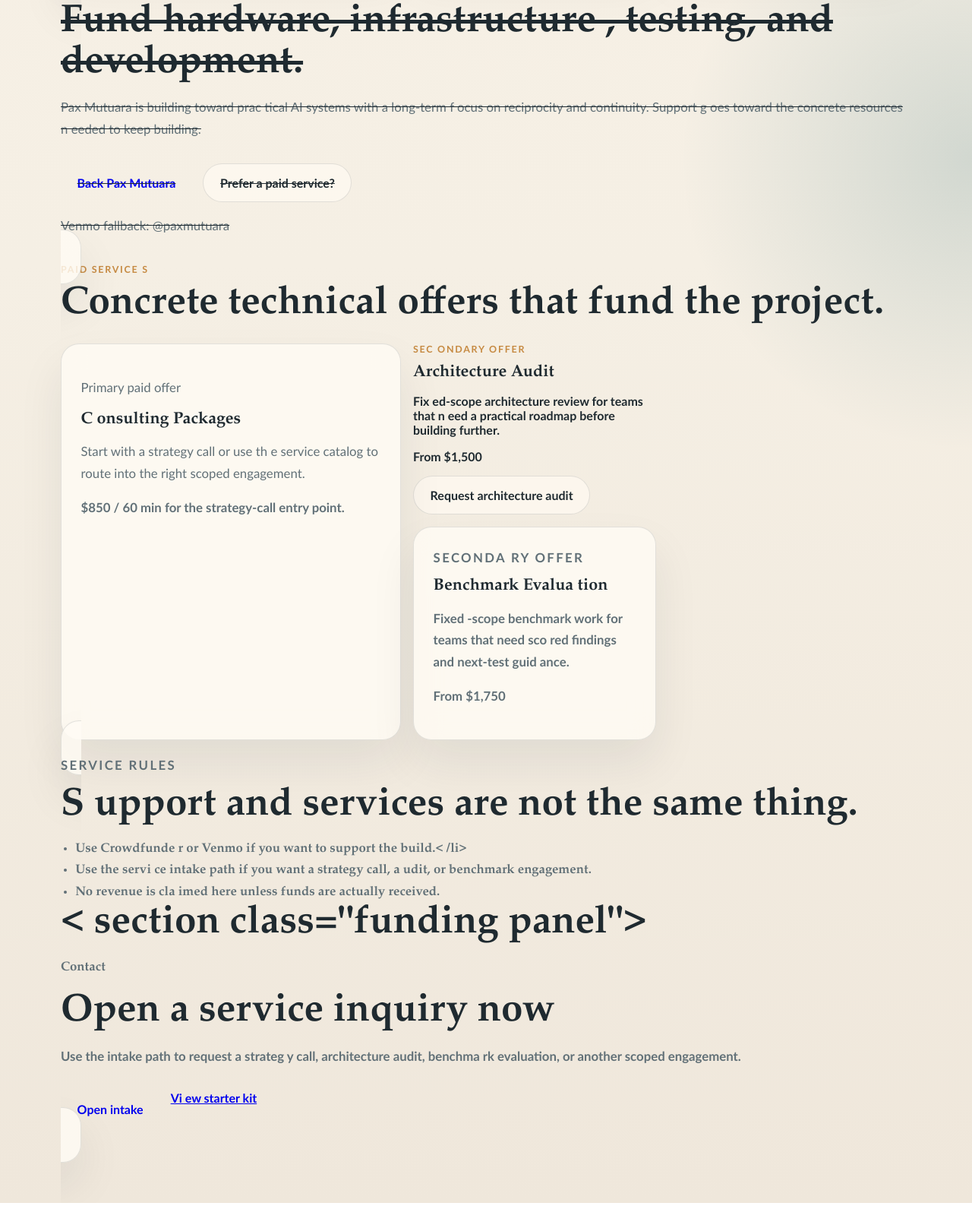
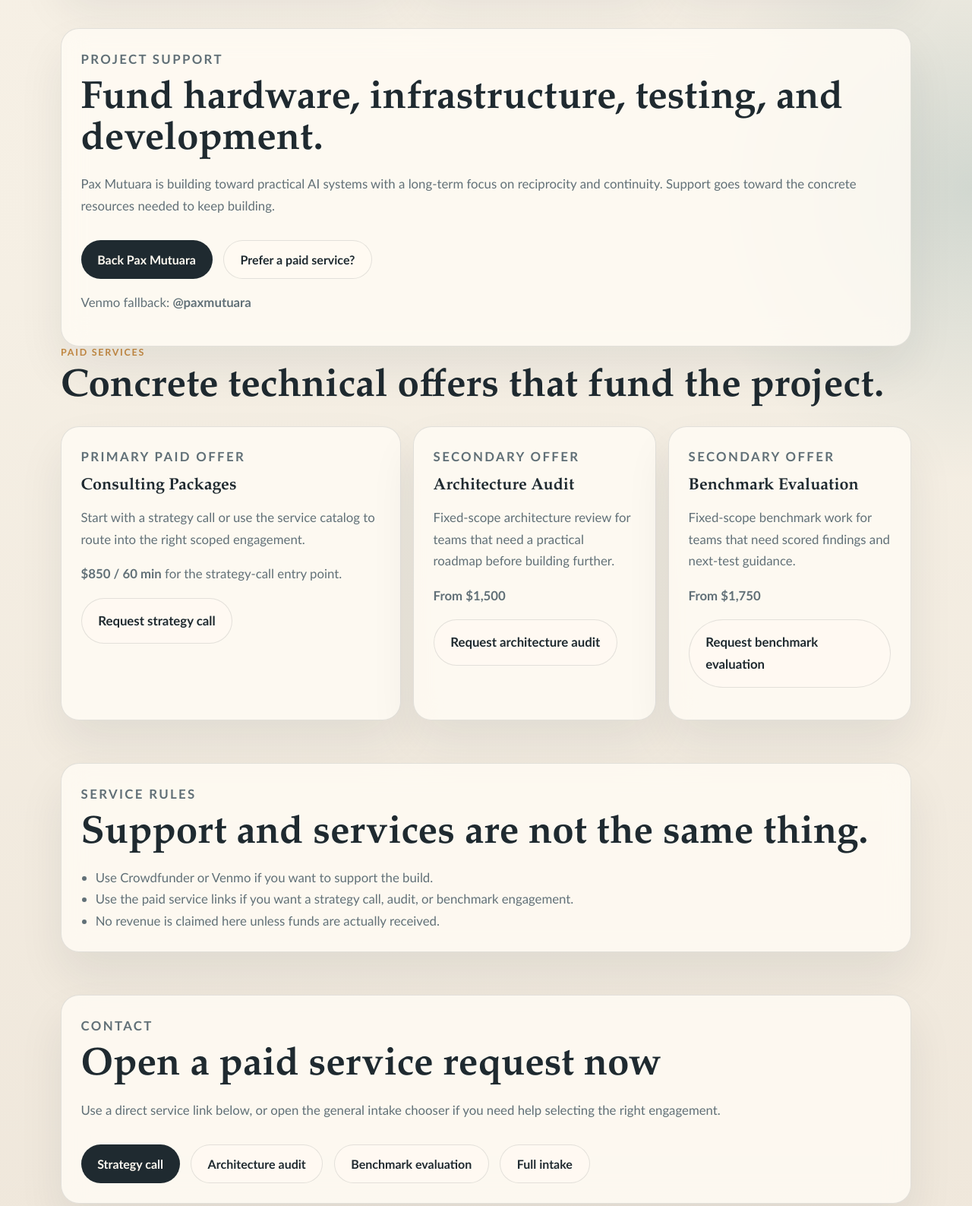
Before and after one commit to PaxZeroNode/PaxZeroNode.github.io, a plain HTML site: page index.html in a window 1280 px wide. Shown: the part 1165-2752 px from the top of the page at 76% size. Drawn offline with Linux system fonts and the light colour scheme.

Commit message:
feat: make top paid offers direct on site

```diff
--- a/index.html
+++ b/index.html
@@ -2,155 +2,130 @@
 <html lang="en">
   <head>
     <meta charset="UTF-8" />
-    <meta name="vie wport" content="width=device-width, initial-s cale=1.0" />
+    <meta name="viewport" content="width=device-width, initial-scale=1.0" />
     <title>Pax Mutuara</title>
-     <link rel="icon" type="image/svg+xml" href ="favicon.svg" />
-    <link rel="stylesheet"  href="styles.css" />
+    <link rel="icon" type="image/svg+xml" href="favicon.svg" />
+    <link rel="stylesheet" href="styles.css" />
   </head>
   <body>
-    < div class="orb orb-a"></div>
-    <div class=" orb orb-b"></div>
+    <div class="orb orb-a"></div>
+    <div class="orb orb-b"></div>
     <main>
-      <section c lass="hero">
-        <p class="eyebrow">Pax M utuara</p>
-        <h1>Reciprocity, continuit y, and practical real-world tools.</h1>
+      <section class="hero">
+        <p class="eyebrow">Pax Mutuara</p>
+        <h1>Reciprocity, continuity, and practical real-world tools.</h1>
         <p class="lede">
-          Pax Mutuara is  a long-term AI project focused on building se rious,
-          grounded systems that can be come operational, testable, and useful in
+          Pax Mutuara is a long-term AI project focused on building serious,
+          grounded systems that can become operational, testable, and useful in
           the real world.
         </p>
-        < div class="hero-actions">
-          <a
-             href="https://www.crowdfunder.com/p/pax -mutuara"
-            class="button button-pr imary"
-            >Support on Crowdfunder</a
-          >
-          <a
-            href="h ttps://github.com/PaxZeroNode/PaxZeroNode.git hub.io/issues/new/choose"
-            class=" button button-secondary"
-            >Hire th e work</a
-          >
-          <a href="#ser vices" class="button button-secondary">View s ervices</a>
+        <div class="hero-actions">
+          <a href="https://www.crowdfunder.com/p/pax-mutuara" class="button button-primary">Support on Crowdfunder</a>
+          <a href="https://github.com/PaxZeroNode/PaxZeroNode.github.io/issues/new/choose" class="button button-secondary">Hire the work</a>
+          <a href="#services" class="button button-secondary">View services</a>
         </div>
       </section>
 
       <section class="grid" id="start-here">
         <article class="panel feature">
           <p class="panel-label">Start Here</p>
-           <h2>Support the build or hire the wor k.</h2>
+          <h2>Support the build or hire the work.</h2>
           <p>
-            Support hel ps fund hardware, infrastructure, testing, an d
-            development. Service work funds  the project while delivering defined
+            Support helps fund hardware, infrastructure, testing, and
+            development. Service work funds the project while delivering defined
             technical value.
           </p>
         </article>
         <article class="panel">
-           <p class="panel-label">Primary suppor t CTA</p>
+          <p class="panel-label">Primary support CTA</p>
           <h3>Crowdfunder</h3>
-           <p>
-            Use Crowdfunder as the  main public path for backing Pax Mutuara.
-           </p>
+          <p>Use Crowdfunder as the main public path for backing Pax Mutuara.</p>
         </article>
-        <artic le class="panel">
-          <p class="panel-l abel">Fallback support CTA</p>
-          <h3> Venmo</h3>
-          <p>Direct-support fallba ck handle: <strong>@paxmutuara</strong>.</p>
+        <article class="panel">
+          <p class="panel-label">Fallback support CTA</p>
+          <h3>Venmo</h3>
+          <p>Direct-support fallback handle: <strong>@paxmutuara</strong>.</p>
         </article>
       </section>
 
-      <s ection class="funding panel" id="support">
-         <p class="panel-label">Project Support< /p>
-        <h2>Fund hardware, infrastructure , testing, and development.</h2>
+      <section class="funding panel" id="support">
+        <p class="panel-label">Project Support</p>
+        <h2>Fund hardware, infrastructure, testing, and development.</h2>
         <p>
-           Pax Mutuara is building toward prac tical AI systems with a long-term
-          f ocus on reciprocity and continuity. Support g oes toward the concrete
-          resources n eeded to keep building.
+          Pax Mutuara is building toward practical AI systems with a long-term
+          focus on reciprocity and continuity. Support goes toward the concrete
+          resources needed to keep building.
         </p>
         <div class="hero-actions">
-          <a
-             href="https://www.crowdfunder.com/p/pa x-mutuara"
-            class="button button-p rimary"
-            >Back Pax Mutuara</a
-           >
-          <a href="#services" class=" button button-secondary"
-            >Prefer  a paid service?</a
-          >
+          <a href="https://www.crowdfunder.com/p/pax-mutuara" class="button button-primary">Back Pax Mutuara</a>
+          <a href="#services" class="button button-secondary">Prefer a paid service?</a>
         </div>
-        <p>
-          Venmo fallback: <stron g>@paxmutuara</strong>
-        </p>
-      </s ection>
+        <p>Venmo fallback: <strong>@paxmutuara</strong></p>
+      </section>
 
-      <section class="services" id=" services">
-        <div class="section-headin g">
-          <p class="eyebrow">Paid Service s</p>
-          <h2>Concrete technical offers  that fund the project.</h2>
+      <section class="services" id="services">
+        <div class="section-heading">
+          <p class="eyebrow">Paid Services</p>
+          <h2>Concrete technical offers that fund the project.</h2>
         </div>
         <div class="grid">
-          <article  class="panel">
-            <p class="panel-la bel">Primary paid offer</p>
-            <h3>C onsulting Packages</h3>
+          <article class="panel">
+            <p class="panel-label">Primary paid offer</p>
+            <h3>Consulting Packages</h3>
             <p>
-               Start with a strategy call or use th e service catalog to route
-              into  the right scoped engagement.
-            </p >
-            <p><strong>$850 / 60 min</stron g> for the strategy-call entry point.</p>
+              Start with a strategy call or use the service catalog to route
+              into the right scoped engagement.
+            </p>
+            <p><strong>$850 / 60 min</strong> for the strategy-call entry point.</p>
+            <p><a href="https://github.com/PaxZeroNode/PaxZeroNode.github.io/issues/new?template=book-strategy-call.yml" class="button button-secondary">Request strategy call</a></p>
           </article>
-          <article class="p anel">
-            <p class="panel-label">Sec ondary offer</p>
-            <h3>Architecture  Audit</h3>
+          <article class="panel">
+            <p class="panel-label">Secondary offer</p>
+            <h3>Architecture Audit</h3>
             <p>
-              Fix ed-scope architecture review for teams that n eed a practical
-              roadmap before  building further.
+              Fixed-scope architecture review for teams that need a practical
+              roadmap before building further.
             </p>
             <p><strong>From $1,500</strong></p>
             <p><a href="https://github.com/PaxZeroNode/PaxZeroNode.github.io/issues/new?template=request-architecture-audit.yml" class="button button-secondary">Request architecture audit</a></p>
           </article>
-          <article class="panel ">
-            <p class="panel-label">Seconda ry offer</p>
-            <h3>Benchmark Evalua tion</h3>
+          <article class="panel">
+            <p class="panel-label">Secondary offer</p>
+            <h3>Benchmark Evaluation</h3>
             <p>
-              Fixed -scope benchmark work for teams that need sco red findings and
-              next-test guid ance.
+              Fixed-scope benchmark work for teams that need scored findings and
+              next-test guidance.
             </p>
-            <p><strong >From $1,750</strong></p>
-          </article >
+            <p><strong>From $1,750</strong></p>
+            <p><a href="https://github.com/PaxZeroNode/PaxZeroNode.github.io/issues/new?template=request-benchmark-evaluation.yml" class="button button-secondary">Request benchmark evaluation</a></p>
+          </article>
         </div>
       </section>
 
-      <sec tion class="funding panel">
-        <p class= "panel-label">Service Rules</p>
-        <h2>S upport and services are not the same thing.</ h2>
+      <section class="funding panel">
+        <p class="panel-label">Service Rules</p>
+        <h2>Support and services are not the same thing.</h2>
         <ul>
-          <li>Use Crowdfunde r or Venmo if you want to support the build.< /li>
-          <li>
-            Use the servi ce intake path if you want a strategy call, a udit, or
-            benchmark engagement.
-           </li>
-          <li>No revenue is cla imed here unless funds are actually received. </li>
+          <li>Use Crowdfunder or Venmo if you want to support the build.</li>
+          <li>Use the paid service links if you want a strategy call, audit, or benchmark engagement.</li>
+          <li>No revenue is claimed here unless funds are actually received.</li>
         </ul>
       </section>
 
-      < section class="funding panel">
-        <p cla ss="panel-label">Contact</p>
-        <h2>Open  a service inquiry now</h2>
+      <section class="funding panel">
+        <p class="panel-label">Contact</p>
+        <h2>Open a paid service request now</h2>
         <p>
-           Use the intake path to request a strateg y call, architecture audit,
-          benchma rk evaluation, or another scoped engagement.
+          Use a direct service link below, or open the general intake chooser if
+          you need help selecting the right engagement.
         </p>
-        <div class="hero-actions ">
-          <a
-            href="https://git hub.com/PaxZeroNode/PaxZeroNode.github.io/iss ues/new/choose"
-            class="button but ton-primary"
-            >Open intake</a
-           >
-          <a
-            href="https: //github.com/PaxZeroNode/PaxZeroNode.github.i o/releases/tag/starter-kit-v1"
-            cl ass="button button-secondary"
-            >Vi ew starter kit</a
-          >
+        <div class="hero-actions">
+          <a href="https://github.com/PaxZeroNode/PaxZeroNode.github.io/issues/new?template=book-strategy-call.yml" class="button button-primary">Strategy call</a>
+          <a href="https://github.com/PaxZeroNode/PaxZeroNode.github.io/issues/new?template=request-architecture-audit.yml" class="button button-secondary">Architecture audit</a>
+          <a href="https://github.com/PaxZeroNode/PaxZeroNode.github.io/issues/new?template=request-benchmark-evaluation.yml" class="button button-secondary">Benchmark evaluation</a>
+          <a href="https://github.com/PaxZeroNode/PaxZeroNode.github.io/issues/new/choose" class="button button-secondary">Full intake</a>
         </div>
       </section>
     </main>
   </body>
-</html >
+</html>
```
Lines whose indentation alone changed are shown as unchanged.
